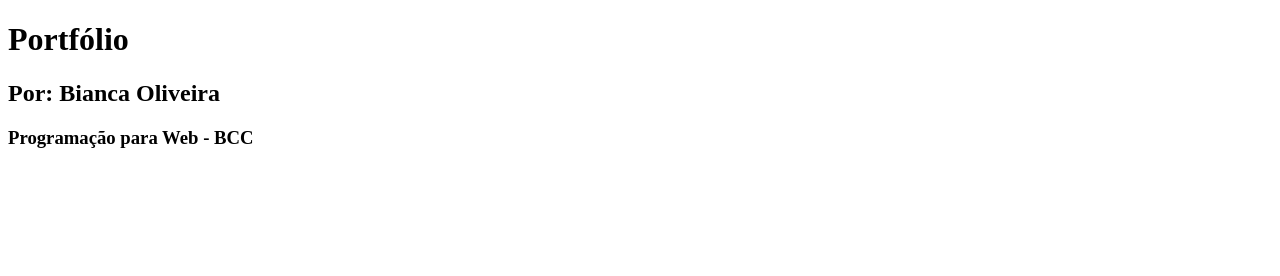
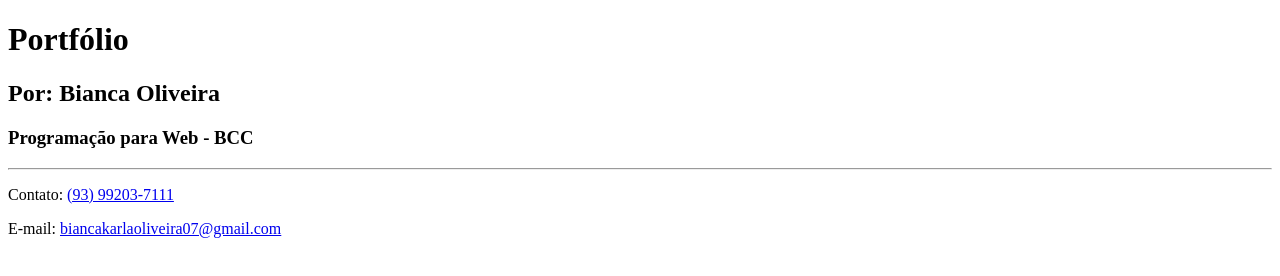
Before and after one commit to biancakarla/portfolio-pw-atv-01, a plain HTML site: page index.html in a window 1280 px wide. Drawn offline with Linux system fonts and the light colour scheme.

Commit message:
feat: Adiciona informações de contato

```diff
--- a/index.html
+++ b/index.html
@@ -12,5 +12,12 @@
         <h3>Programação para Web - BCC</h3>
     </header>
 
+    <hr />
+    <p> Contato:
+        <a href = "https://wa.me/5593992037111">(93) 99203-7111</a>
+    </p>
+    <p> E-mail:
+        <a href ="mailto:biancakarlaoliveira07@gmail.com">biancakarlaoliveira07@gmail.com</a>
+    </p>
 </body>
 </html>
```
